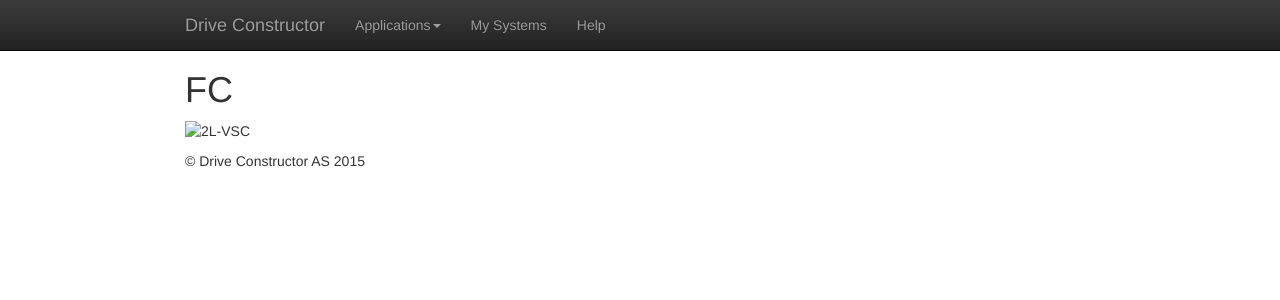
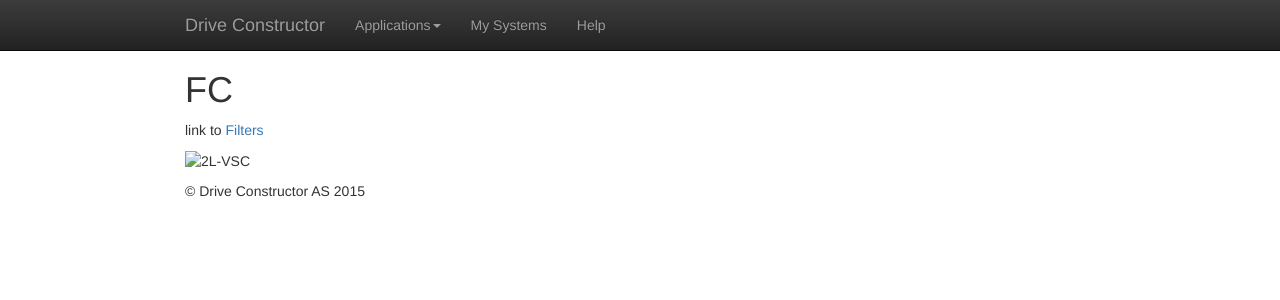
Before and after one commit to Alexey1Gavrilov/drive-constructor-site, a Jekyll site: the page built from help/equipment/frequency-converters/index.md, in a window 1280 px wide. Shown: the top 300 px of the page. Built offline with Jekyll 4.4.1, drawn with Linux system fonts in a browser that asks for light colours.

Commit message:
Update and rename frequency-converters.md to index.md

```diff
--- a/help/equipment/frequency-converters/frequency-converters.md
+++ b/help/equipment/frequency-converters/index.md
@@ -4,4 +4,6 @@ layout: default
 
 # FC
 
+link to [Filters](Filters.html)
+
 ![2L-VSC](image/fc-topologies/2l-vsc.png)
```
